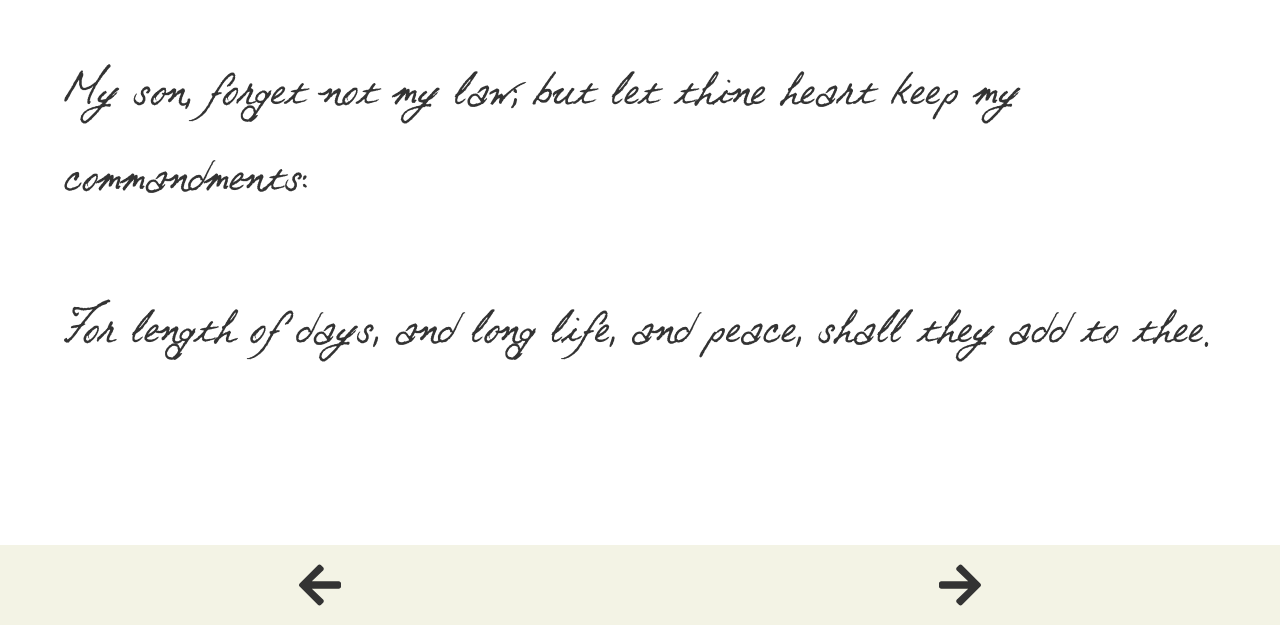
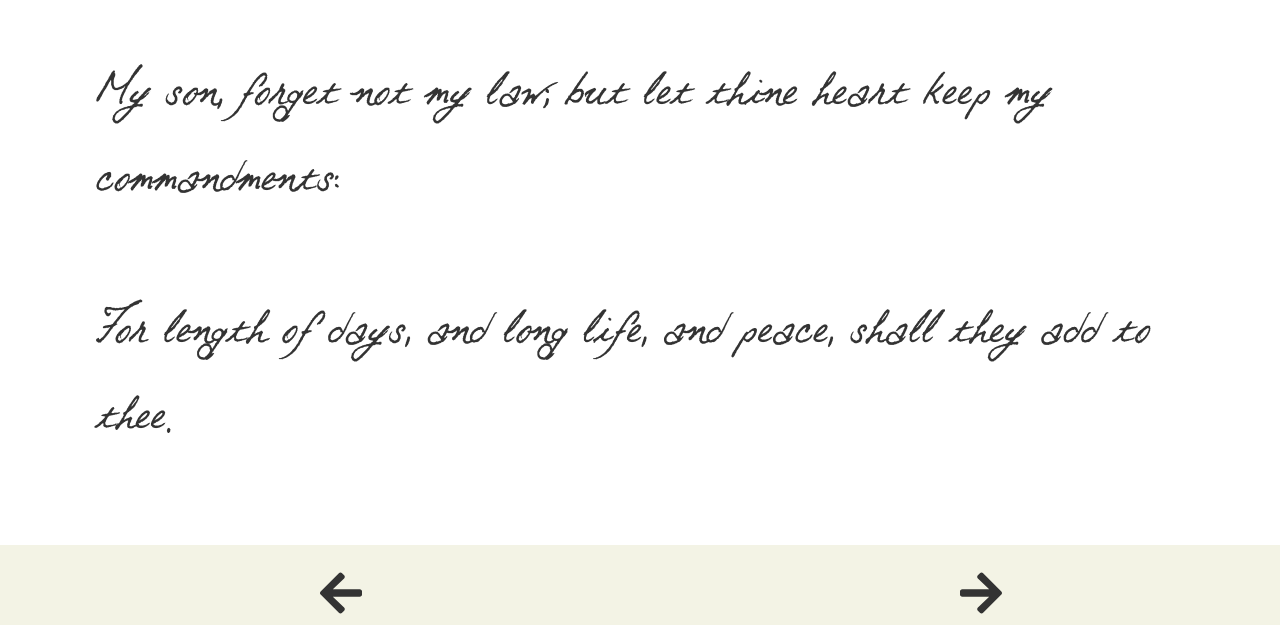
Before and after one commit to mikhael28/dead-sea-proverbs-hackathon, a plain HTML site: page dist/index.html in a window 1280 px wide. Shown: the part 175-811 px from the top of the page. Drawn offline with Linux system fonts and the light colour scheme.

Commit message:
btn alignment

```diff
--- a/dist/index.html
+++ b/dist/index.html
@@ -29,10 +29,10 @@
     </section>
 
     <div class="bottom-nav">
-        <div onclick="renderPrev()">
+        <div class="previous-button" onclick="renderPrev()">
             <i class="fas fa-arrow-left" style="font-size: 48px;"></i>
         </div>
-        <div onclick="renderNext()">
+        <div class="next-button" onclick="renderNext()">
             <i class="fas fa-arrow-right" style="font-size: 48px;"></i>
         </div>
     </div>
--- a/dist/styles.css
+++ b/dist/styles.css
@@ -35,7 +35,7 @@ body #bookmark {
 }
 
 body #scriptures {
-  padding: 2rem 4rem;
+  padding: 2rem 6rem;
   margin-bottom: 10vh;
 }
 
@@ -77,11 +77,11 @@ p {
   width: 100%;
   background-color: #f3f3e5;
   display: flex;
-  justify-content: center;
-  align-items: center;
   cursor: pointer;
 }
 
 .bottom-nav div {
-  margin: auto;
+  width: 50vw;
+  padding-top: 3vh;
+  padding-left: 25vw;
 }
```
